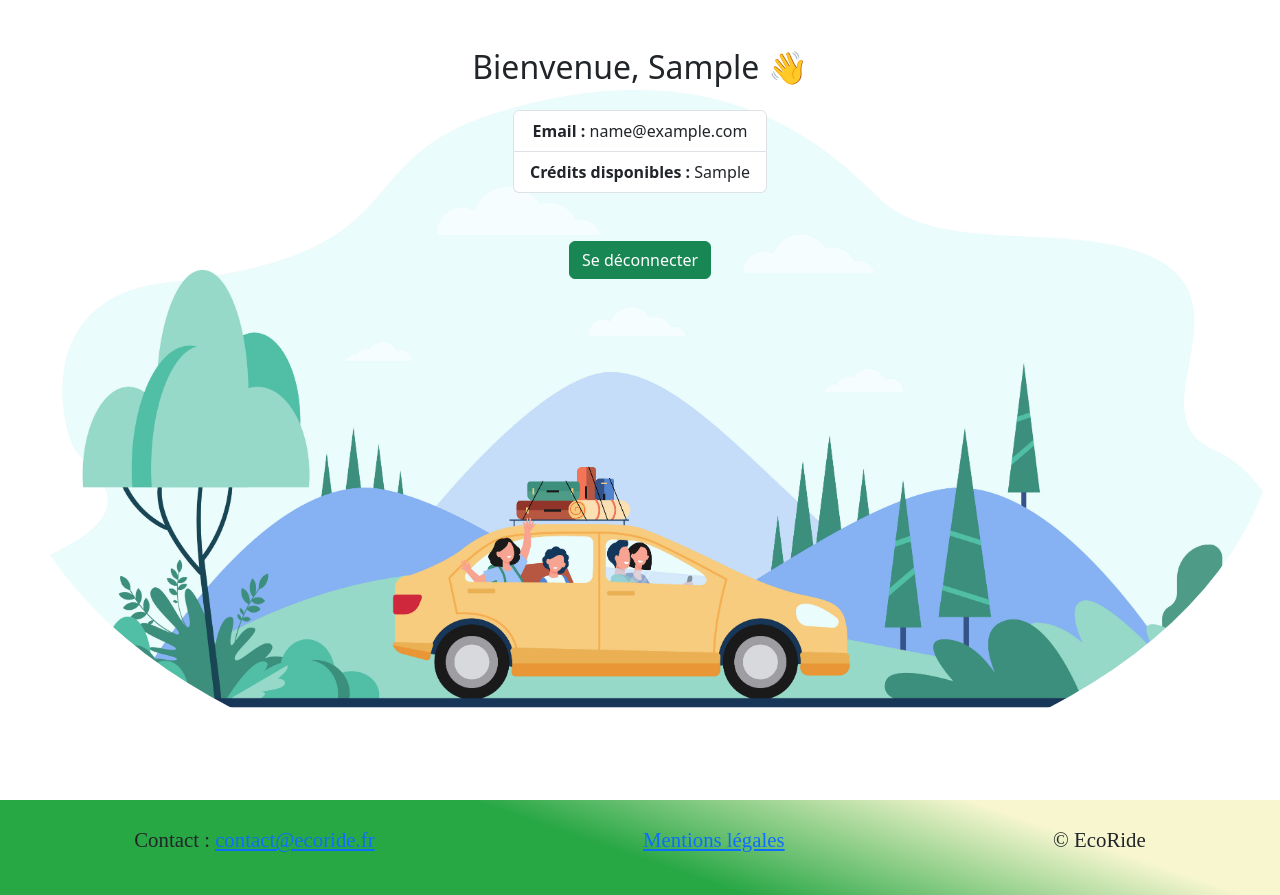
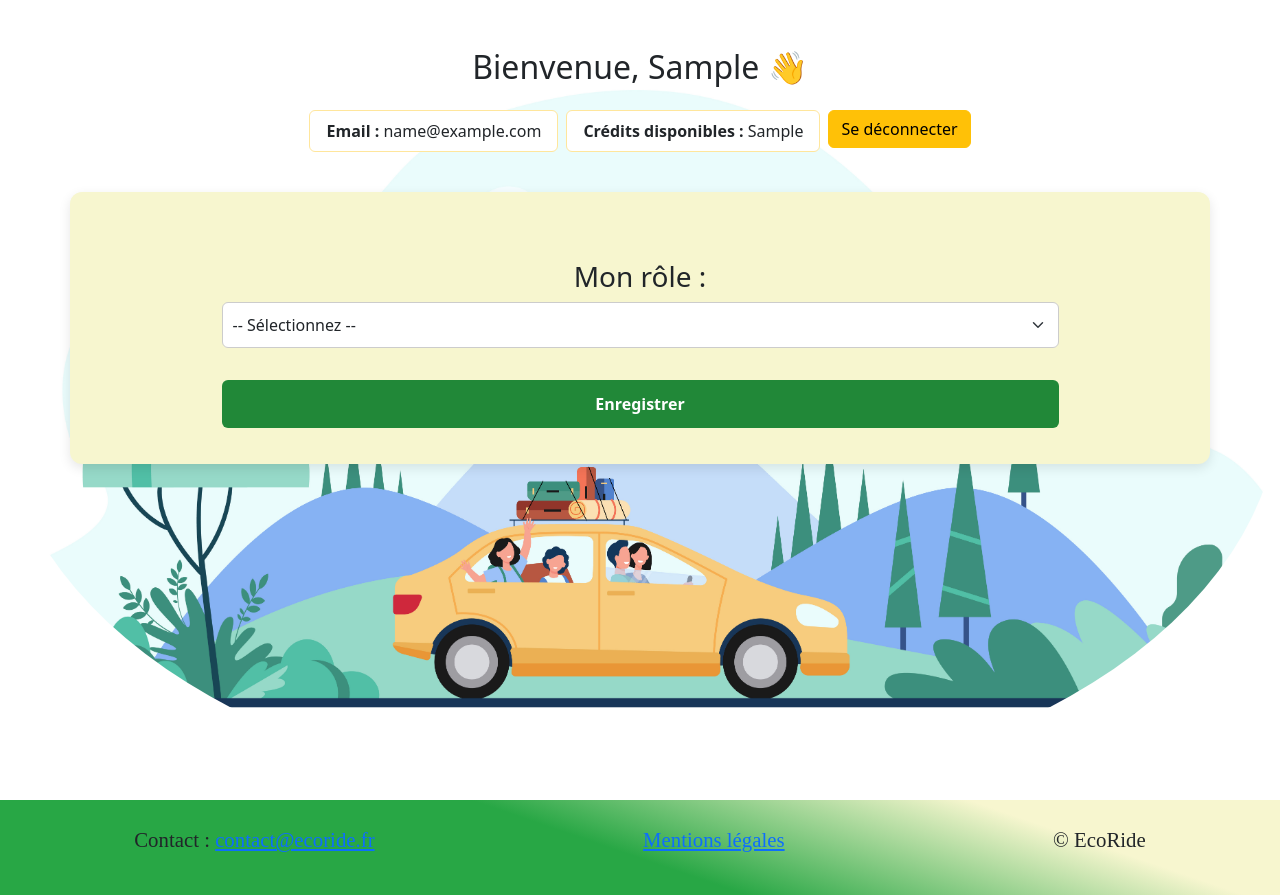
Before and after one commit to yoannfb/ecf-ecoride, a PHP site: page /utilisateur.php in a window 1280 px wide. Shown: the part 56-951 px from the top of the page. Run offline with PHP 8.4, Linux system fonts and the light colour scheme; the visitor is signed in with stand-in values (Sample User, id 1); tables that the repository leaves empty or names only in its code hold one stand-in row (values such as "Sample post").

Commit message:
espace utilisateur

```diff
--- a/css/covoiturages.css
+++ /dev/null
@@ -1,3 +0,0 @@
-main {
-    background-color: #F7F6CF;
-}
--- a/css/index.css
+++ b/css/index.css
@@ -5,7 +5,7 @@
     height: 200px;
     overflow: hidden;
     background-color:white;
-  }
+}
 
 .slider-img-loop {
     position: absolute;
--- a/detail.php
+++ b/detail.php
@@ -31,10 +31,10 @@
       Le covoiturage demandé est introuvable.
     </div>
   <?php else: ?>
-    <h2>Détail du trajet avec <?= htmlspecialchars($trajet['chauffeur']) ?> 🚗</h2>
+    <h2 class="ms-5">Détail du trajet avec <?= htmlspecialchars($trajet['chauffeur']) ?> 🚗</h2>
 
     <div class="d-flex mt-4">
-      <div class="col-md-4">
+      <div class="col-md-4 ms-3">
         <img src="<?= htmlspecialchars($trajet['photo']) ?>" class="img-fluid rounded shadow" alt="Photo du chauffeur">
         <p class="mt-3"><strong>Note :</strong> <?= htmlspecialchars($trajet['note']) ?> ⭐</p>
       </div>
--- a/utilisateur.php
+++ b/utilisateur.php
@@ -8,6 +8,39 @@
         background-repeat: no-repeat;
         border-radius: 50%;
         background-color: #F7F6CF;
+    }
+    .container-formulaire {
+        max-width: 600px;
+        margin: 40px auto;
+        padding: 20px;
+        background-color: #F7F6CF;
+        border-radius: 12px;
+        box-shadow: 0 4px 12px rgba(0, 0, 0, 0.1);
+    }
+
+    .container-formulaire form input,
+    .container-formulaire form select,
+    .container-formulaire form textarea {
+        width: 100%;
+        margin-bottom: 12px;
+        padding: 10px;
+        border: 1px solid #ccc;
+        border-radius: 6px;
+    }
+
+    .container-formulaire button {
+        width: 100%;
+        padding: 12px;
+        background-color: #218838;
+        color: white;
+        border: none;
+        border-radius: 6px;
+        font-weight: bold;
+        transition: background-color 0.3s;
+    }
+
+    .container-formulaire button:hover {
+  background-color: #1e7e34;
     }
 
 </style>
@@ -37,15 +70,92 @@
 
 <div class="back d-flex flex-column text-center align-items-center pt-5">
     <h2 class="mb-4">Bienvenue, <?= htmlspecialchars($user['pseudo']) ?> 👋</h2>
+    <div class="d-flex flex-row justify-content-around">
+        <ul class="list-group d-flex flex-row justify-content-around">
+            <li class="list-group-item mx-1 border border-warning-subtle rounded"><strong>Email :</strong> <?= htmlspecialchars($user['email']) ?></li>
+            <li class="list-group-item mx-1 border border-warning-subtle rounded"><strong>Crédits disponibles :</strong> <?= $user['credits'] ?></li>
+            <div class="mx-1">
+                <a href="logout.php" class="btn btn-warning">Se déconnecter</a>
+            </div>
+        </ul>
+    </div>
 
-    <ul class="list-group">
-        <li class="list-group-item"><strong>Email :</strong> <?= htmlspecialchars($user['email']) ?></li>
-        <li class="list-group-item"><strong>Crédits disponibles :</strong> <?= $user['credits'] ?></li>
-    </ul>
+    <div class="container container-formulaire">
+        <h3 class="mt-5">Mon rôle :</h3>
+        <form action="traitement_role.php" method="POST" class="w-75 mx-auto">
+            <select name="role" id="role" class="form-select mb-3" onchange="toggleForm()" required>
+                <option value="">-- Sélectionnez --</option>
+                <option value="passager">Passager</option>
+                <option value="chauffeur">Chauffeur</option>
+                <option value="les-deux">Passager + Chauffeur</option>
+            </select>
 
-    <div class="py-5">
-        <a href="logout.php" class="btn btn-success">Se déconnecter</a>
+            <div class="row" id="chauffeur-fields" style="display: none;">
+                <div class="d-flex">
+                    <div class="d-flex flex-column">
+                        <div class="mb-3 mx-3">
+                            <label>Plaque d'immatriculation</label>
+                            <input type="text" name="plaque" class="form-control">
+                        </div>
+                        <div class="mb-3 mx-3">
+                            <label>Modèle</label>
+                            <input type="text" name="modele" class="form-control">
+                        </div>
+                    </div>
+                    <div class="d-flex flex-column">
+                        <div class="mb-3 mx-3">
+                            <label>Couleur</label>
+                            <input type="text" name="couleur" class="form-control">
+                        </div>
+                        <div class="mb-3 mx-3">
+                            <label>Places disponibles</label>
+                            <input type="number" name="places" class="form-control" min="1">
+                        </div>
+                    </div>
+
+                    <div class="d-flex flex-column">
+                        <div class="mb-3 mx-3">
+                            <label>Date de 1ère immatriculation</label>
+                            <input type="date" name="date_immat" class="form-control">
+                        </div>
+                        <div class="mb-3 mx-3">
+                            <label>Marque</label>
+                            <input type="text" name="marque" class="form-control">
+                        </div>
+                    </div>
+                    <div class="d-flex flex-column">
+                        <div class="mb-3 mx-3">
+                            <!--<label>Préférences</label><br>-->
+                            <div class="form-check col-lg-1 col-md-1 col-sm-1">
+                                <input class="form-check-input" type="checkbox" name="fumeur" value="1" id="fumeur">
+                                <label class="form-check-label" for="fumeur">Accepte fumeurs</label>
+                            </div>
+                            <div class="form-check col-lg-1 col-md-1 col-sm-1">
+                                <input class="form-check-input" type="checkbox" name="animaux" value="1" id="animaux">
+                                <label class="form-check-label" for="animaux">Accepte animaux</label>
+                            </div>
+                            <textarea name="preferences_perso" class="form-control mt-2" placeholder="Autres préférences"></textarea>
+                        </div>
+                    </div>
+                </div>
+
+            </div>
+
+            <button type="submit" class="btn btn-success mt-3">Enregistrer</button>
+        </form>
     </div>
+
+
+
 </div>
 
+<script>
+function toggleForm() {
+    const role = document.getElementById('role').value;
+    const chauffeurFields = document.getElementById('chauffeur-fields');
+    chauffeurFields.style.display = (role === 'chauffeur' || role === 'les-deux') ? 'block' : 'none';
+}
+</script>
+
+
 <?php require_once 'includes/footer.php'; ?>
```
Also changed, not shown: covoiturages.php (+7 -1 lines).
